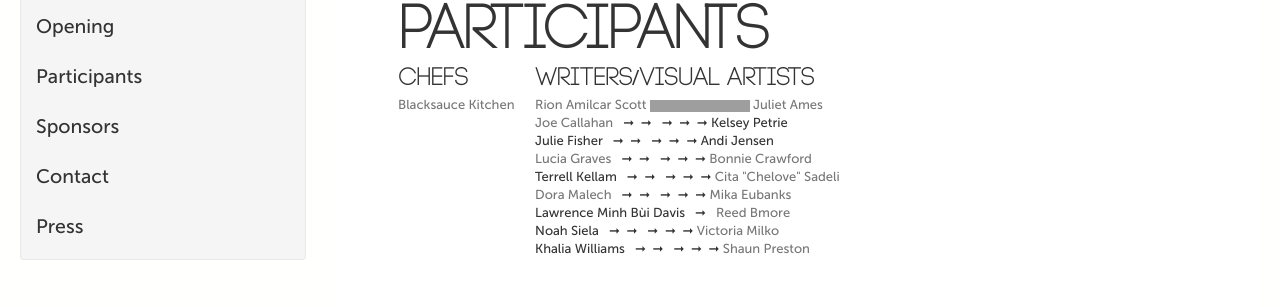
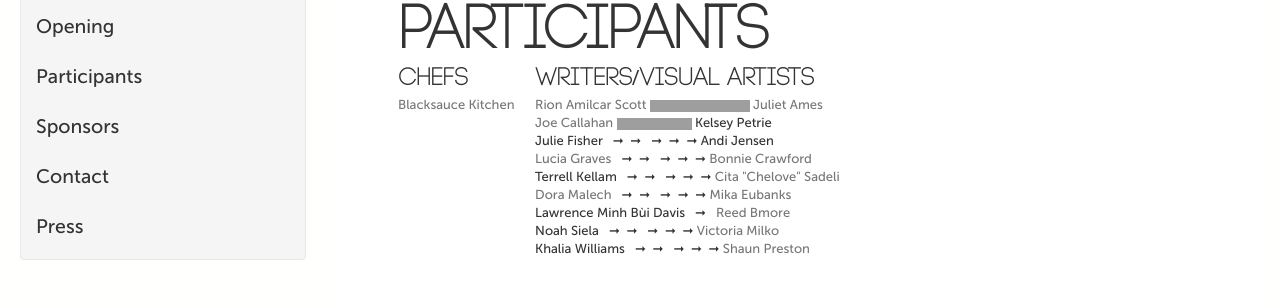
Before and after one commit to callandresponsedc/callandresponsedc, a Jekyll site: the page built from participants/index.html, in a window 1280 px wide. Shown: the part 182-489 px from the top of the page. Built offline with Jekyll 4.4.1, drawn with Linux system fonts in a browser that asks for light colours; Markdown is read by kramdown in place of the engine named in the settings; comment, search, counter and statistics services are not loaded; grey boxes are pictures that could not be loaded.

Commit message:
Update index.html

```diff
--- a/participants/index.html
+++ b/participants/index.html
@@ -20,7 +20,7 @@
     <ul class="no-bullet">
       <li><a href="https://twitter.com/ReeAmilcarScott">Rion Amilcar Scott</a>
 <img src="http://hobbytohot.com/wp-content/uploads/2013/11/DOODLES_arrow_3.png" style="width:100px;height:12px">   <a href="http://ibreakplates.com/">Juliet Ames</a></li>
- <li><a href="https://twitter.com/fakejoecallahan">Joe Callahan</a> &nbsp;&nbsp;&#10142&nbsp;&nbsp;&#10142 &nbsp;&nbsp;&#10142&nbsp;&nbsp;&#10142&nbsp;&nbsp;&#10142      Kelsey Petrie </li>
+ <li><a href="https://twitter.com/fakejoecallahan">Joe Callahan</a> <img src="http://hobbytohot.com/wp-content/uploads/2013/11/DOODLES_arrow_3.png" style="width:75px;height:12px">      Kelsey Petrie </li>
  <li>Julie Fisher  &nbsp;&nbsp;&#10142&nbsp;&nbsp;&#10142 &nbsp;&nbsp;&#10142&nbsp;&nbsp;&#10142&nbsp;&nbsp;&#10142   Andi Jensen</li>
  <li><a href="https://twitter.com/lucia_graves">Lucia Graves</a>  &nbsp;&nbsp;&#10142&nbsp;&nbsp;&#10142 &nbsp;&nbsp;&#10142&nbsp;&nbsp;&#10142&nbsp;&nbsp;&#10142   <a href="http://www.bonniecrawford.com/">Bonnie Crawford</a></li>
  <li>Terrell Kellam  &nbsp;&nbsp;&#10142&nbsp;&nbsp;&#10142 &nbsp;&nbsp;&#10142&nbsp;&nbsp;&#10142&nbsp;&nbsp;&#10142    <a href="http://www.chelove.com">Cita "Chelove" Sadeli</a></li>
```
